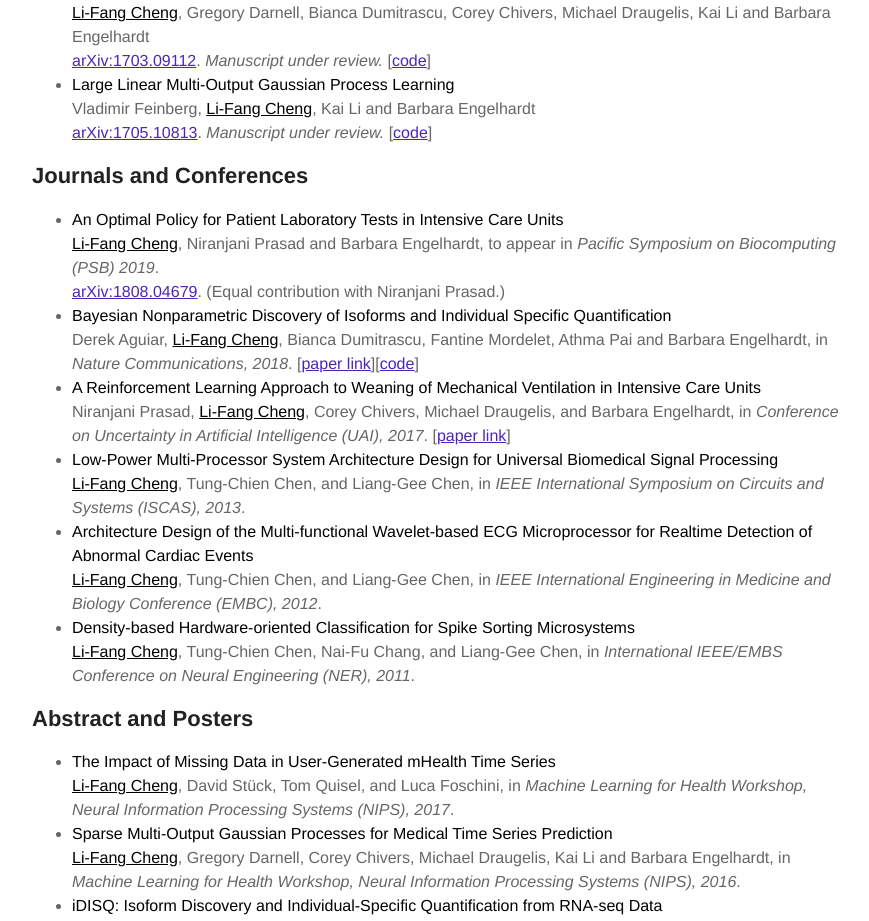
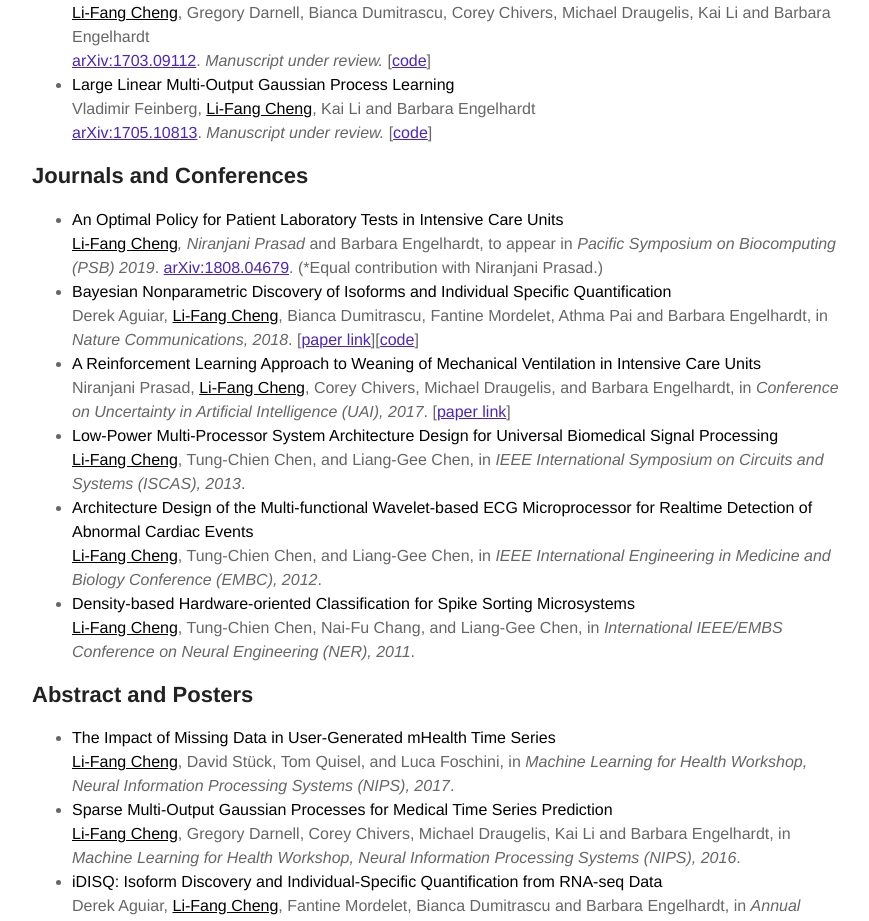
Before and after one commit to Li-FangCheng/li-fangcheng.github.io, a Jekyll site: the page built from publications.md, in a window 1280 px wide. Shown: the part 492-1413 px from the top of the page, without its empty margins (203-1072 px from the left). Built offline with Jekyll 4.4.1, drawn with Linux system fonts in a browser that asks for light colours.

Commit message:
minor update

```diff
--- a/publications.md
+++ b/publications.md
@@ -15,8 +15,7 @@ Vladimir Feinberg, **<u>Li-Fang Cheng</u>**, Kai Li and Barbara Engelhardt\\
 
 ## Journals and Conferences
 * **An Optimal Policy for Patient Laboratory Tests in Intensive Care Units**\\
-**<u>Li-Fang Cheng</u>**, Niranjani Prasad and Barbara Engelhardt, to appear in *Pacific Symposium on Biocomputing (PSB) 2019*.\\
-[arXiv:1808.04679](https://arxiv.org/abs/1808.04679){:target="_blank"}. (Equal contribution with Niranjani Prasad.)
+**<u>Li-Fang Cheng</u>***, Niranjani Prasad* and Barbara Engelhardt, to appear in *Pacific Symposium on Biocomputing (PSB) 2019*. [arXiv:1808.04679](https://arxiv.org/abs/1808.04679){:target="_blank"}. (*Equal contribution with Niranjani Prasad.)
 * **Bayesian Nonparametric Discovery of Isoforms and Individual Specific Quantification**\\
 Derek Aguiar, **<u>Li-Fang Cheng</u>**, Bianca Dumitrascu, Fantine Mordelet, Athma Pai and Barbara Engelhardt, in *Nature Communications, 2018*. [[paper link](https://www.nature.com/articles/s41467-018-03402-w){:target="_blank"}][[code](https://github.com/bee-hive/BIISQ){:target="_blank"}]
 * **A Reinforcement Learning Approach to Weaning of Mechanical Ventilation in Intensive Care Units**\\
```
